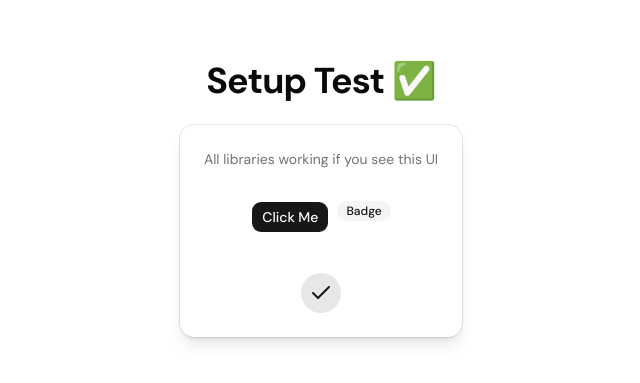
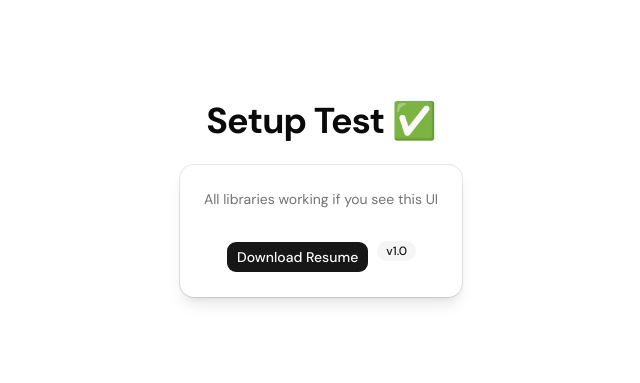
Before and after one commit to Masihullah37/my-portfolio, a Next.js app: page / in a window 1280 px wide. Shown: the part 201-584 px from the top of the page, without its empty margins (319-959 px from the left). Built offline with nearby package versions, Linux system fonts and the light colour scheme.

Commit message:
feat: add database schema (contact_messages table) and Drizzle ORM + Neon PostgreSQL connection

```diff
--- a/app/page.tsx
+++ b/app/page.tsx
@@ -91,7 +91,7 @@ export default function Home() {
           <p className="text-muted-foreground font-sans">
             All libraries working if you see this UI
           </p>
-
+{/*
           <div className="flex gap-2 justify-center">
             <Button variant="default">Click Me</Button>
             <Badge variant="secondary">Badge</Badge>
@@ -101,7 +101,18 @@ export default function Home() {
             <div className="bg-primary/10 p-2 rounded-full">
               <Check className="w-6 h-6 text-primary" />
             </div>
-          </div>
+          </div> */}
+
+<div className="flex gap-2 justify-center">
+  {/* This button links directly to the file you put in public/ */}
+  <Button asChild>
+    <a href="/resume.pdf" download="Masihullah_Resume.pdf">
+      Download Resume
+    </a>
+  </Button>
+
+  <Badge variant="secondary">v1.0</Badge>
+</div>
         </Card>
       </motion.div>
     </main>
--- /dev/null
+++ b/src/db/index.ts
@@ -0,0 +1,18 @@
+// src/db/index.ts
+// ─────────────────────────────────────────────────────────────────────────────
+// PURPOSE: Creates the database connection and exports it for use anywhere.
+
+
+import { neon } from "@neondatabase/serverless";
+import { drizzle } from "drizzle-orm/neon-http";
+import * as schema from "./schema";
+
+// neon(): Creates the serverless SQL executor using your DATABASE_URL
+// The '!' tells TypeScript: "Trust me, this env var exists at runtime"
+const sql = neon(process.env.DATABASE_URL!);
+
+// drizzle(): Wraps the raw SQL executor with the Drizzle ORM interface.
+// With Drizzle:    await db.insert(contactMessages).values({...})  ← TypeScript
+// Without Drizzle: await sql`INSERT INTO contact_messages VALUES (...)` ← raw SQL
+// { schema } gives Drizzle full knowledge of your tables for type safety
+export const db = drizzle(sql, { schema });
--- /dev/null
+++ b/src/db/schema.ts
@@ -0,0 +1,37 @@
+// src/db/schema.ts
+// ─────────────────────────────────────────────────────────────────────────────
+// PURPOSE: Defines your database TABLE STRUCTURE in TypeScript.
+
+// EXPORTS:
+//   contactMessages — the table itself (used in API routes to insert/query)
+//   ContactMessage  — TypeScript type for reading rows FROM the DB
+//   NewContactMessage — TypeScript type for inserting rows INTO the DB
+// ─────────────────────────────────────────────────────────────────────────────
+
+import { pgTable, text, timestamp, uuid } from "drizzle-orm/pg-core";
+// pgTable   → function to define a PostgreSQL table
+// text      → text/string column type (variable length)
+// timestamp → date + time column type
+// uuid      → universally unique ID, looks like: "a1b2c3d4-e5f6-..."
+
+export const contactMessages = pgTable("contact_messages", {
+  // id: Auto-generated unique identifier for each message row
+  // defaultRandom() = database generates it automatically
+  // primaryKey()    = marks this as the unique row identifier
+  id: uuid("id").defaultRandom().primaryKey(),
+
+  // Form fields — .notNull() means these are required (can't be empty)
+  name:    text("name").notNull(),
+  email:   text("email").notNull(),
+  subject: text("subject").notNull(),
+  message: text("message").notNull(),
+
+  // createdAt: Automatically set to current time when a row is inserted
+  createdAt: timestamp("created_at").defaultNow().notNull(),
+});
+
+// Auto-generated TypeScript types — update automatically when schema changes.
+// Use ContactMessage when READING data from DB (SELECT queries)
+export type ContactMessage = typeof contactMessages.$inferSelect;
+// Use NewContactMessage when WRITING data to DB (INSERT queries)
+export type NewContactMessage = typeof contactMessages.$inferInsert;
```
